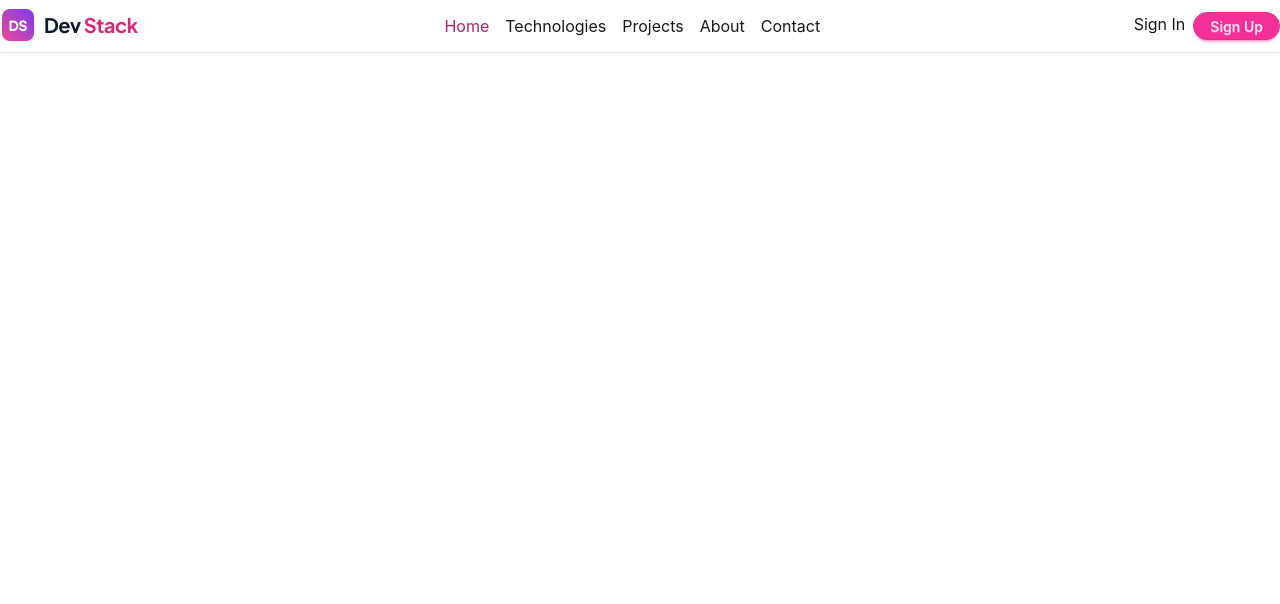
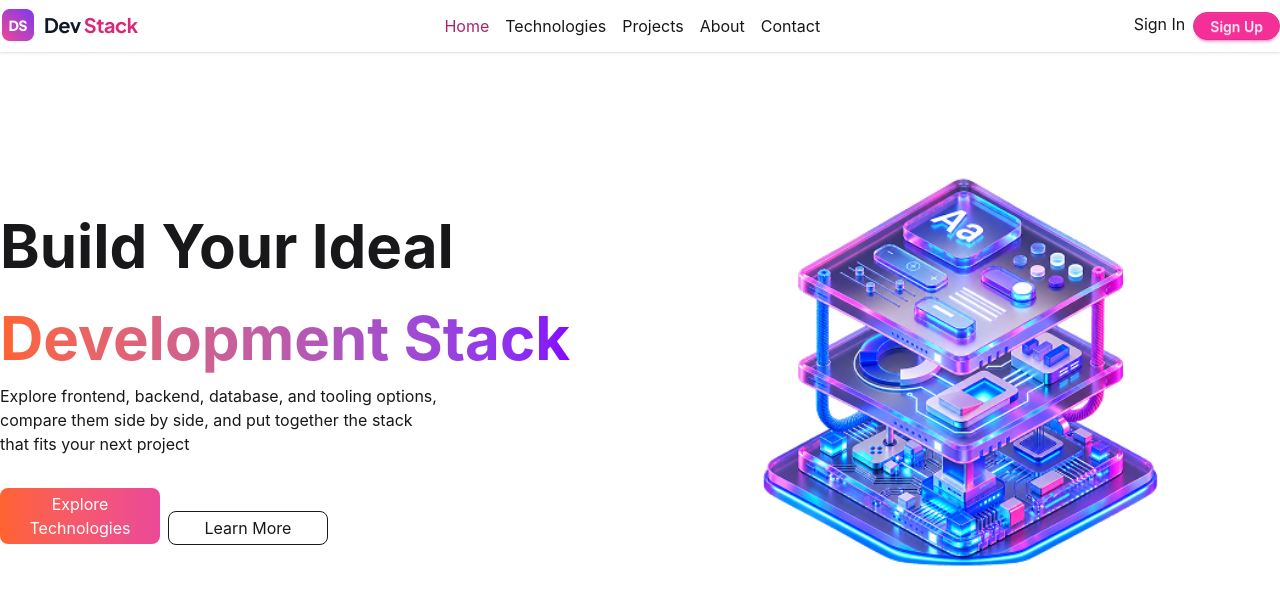
Before and after one commit to emon-mehedi/B14-A05-DevStack, a React (Vite) app: page / in a window 1280 px wide. Shown: the top 604 px of the page. Built offline with nearby package versions, Linux system fonts and the light colour scheme.

Commit message:
Hero section design completed

```diff
--- a/src/App.tsx
+++ b/src/App.tsx
@@ -1,12 +1,13 @@
 
+import { Hero } from "./components/Hero";
 import { Nav } from "./components/Nav";
 
 function App() {
   return (
     <div className="mb-100">
       <Nav/>
-      {/* <Hero/>
-      <Technologies/>
+      <Hero/>
+      {/* <Technologies/>
       <Footer/> */}
     </div>
   );
--- /dev/null
+++ b/src/components/Hero.tsx
@@ -0,0 +1,23 @@
+import hero from "../assets/banner-stack.png";
+
+export function Hero() {
+  return (
+    <div className="flex flex-row container mx-auto">
+      <div className="flex flex-col justify-center flex-1">
+        <h1 className="text-6xl font-bold my-4">Build Your Ideal</h1>
+        <h1 className="text-6xl font-bold my-4">
+          <span className="bg-linear-to-r from-[#ff632f] to-[#8503ff] bg-clip-text text-transparent">Development Stack</span>
+        </h1>
+        <p className="mb-8 max-w-110">
+          Explore frontend, backend, database, and tooling options, compare them
+          side by side, and put together the stack that fits your next project
+        </p>
+        <div>
+          <button className="bg-linear-to-r from-[#ff632f] to-[#ec4898] text-white w-40 py-1 rounded-box mr-2">Explore Technologies</button>
+          <button className="w-40 border rounded-box px-2 py-1">Learn More</button>
+        </div>
+      </div>
+      <img className="flex-1" src={hero} alt="Hero image" />
+    </div>
+  );
+}
```
